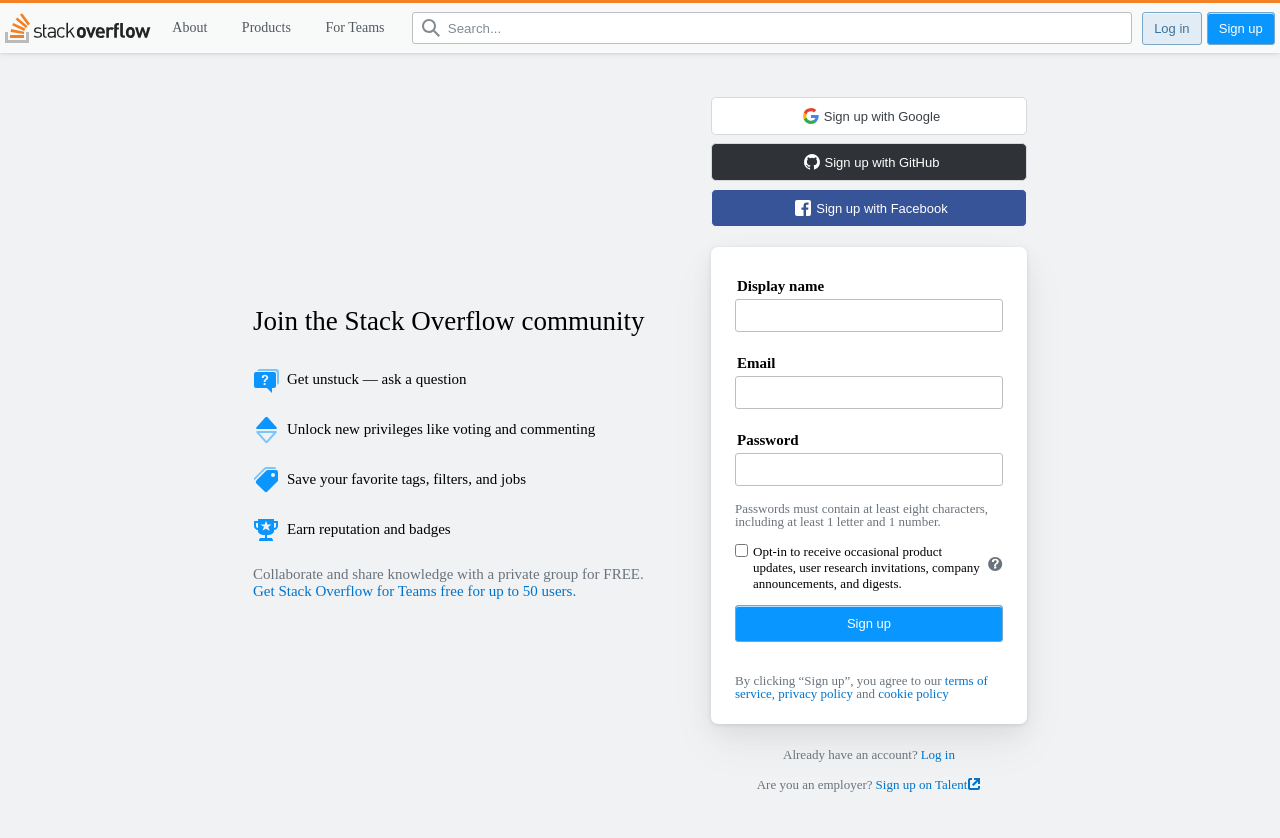
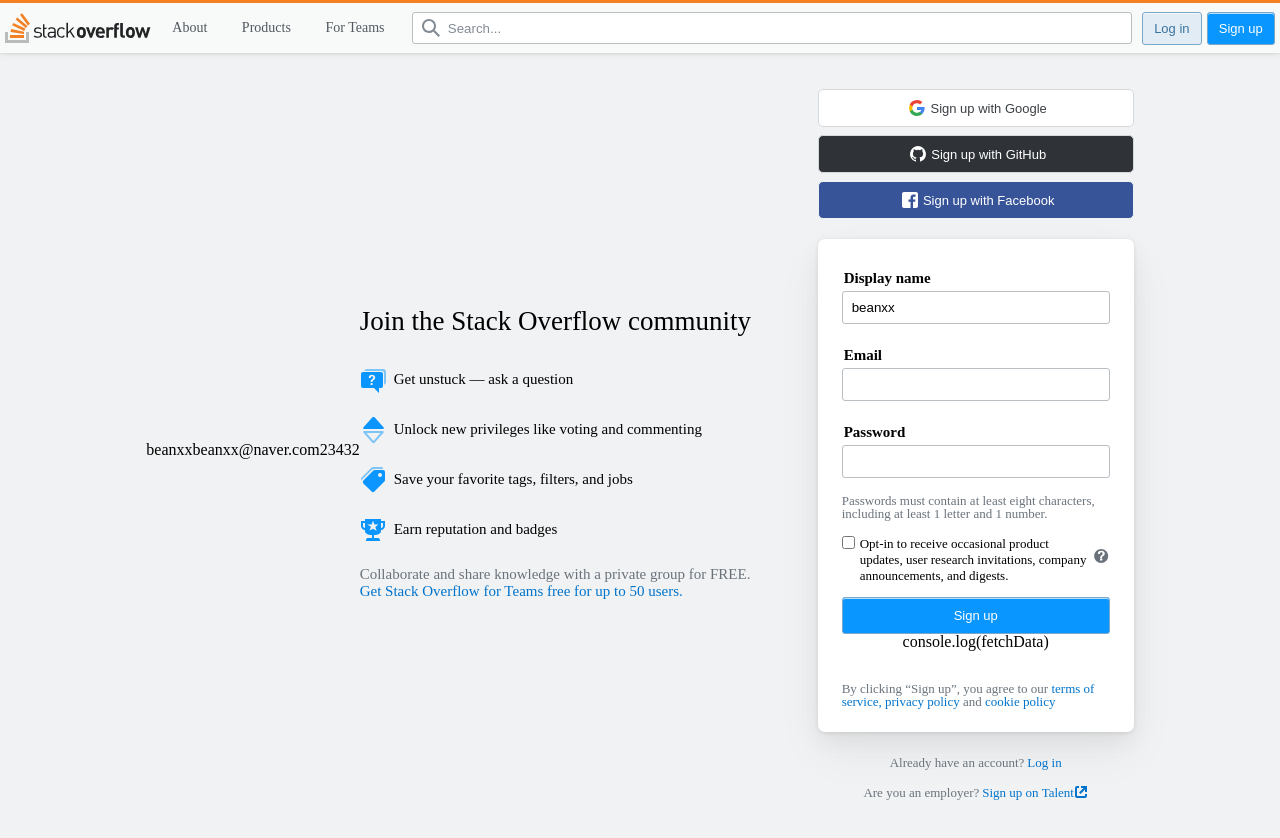
Before and after one commit to codestates-seb/seb39_pre_011, a React (Create React App) app in the folder client/: page /signup in a window 1280 px wide. Shown: the top 838 px of the page. Built offline with nearby package versions, Linux system fonts and the light colour scheme.

Commit message:
feat: signup zustand 적용

```diff
--- a/client/package.json
+++ b/client/package.json
@@ -14,7 +14,8 @@
     "react-scripts": "5.0.1",
     "styled-components": "^5.3.5",
     "styled-reset": "^4.4.2",
-    "web-vitals": "^2.1.4"
+    "web-vitals": "^2.1.4",
+    "zustand": "^4.1.1"
   },
   "scripts": {
     "start": "react-scripts start",
--- a/client/src/pages/SignUp.jsx
+++ b/client/src/pages/SignUp.jsx
@@ -14,10 +14,18 @@
 import { ReactComponent as FacebookImg } from "../assets/facebook.svg";
 import { ReactComponent as TalentImg } from "../assets/signupTalent.svg";
 import { ReactComponent as QuestionImg } from "../assets/questionmark.svg";
+import useStore from "../store";
 
 function SignUp() {
+  const fetchData = useStore((state) => state.fetch);
+
+  const { name, email, password, setName } = useStore((state) => state);
+  console.log(name);
   return (
     <Container>
+      <h1>{name}</h1>
+      <h1>{email}</h1>
+      <h1>{password}</h1>
       <LeftBox>
         <h1>Join the Stack Overflow community</h1>
         <InnerBox>
@@ -75,11 +83,12 @@
         </SNSBox>
         <SignupForm>
           <SignupContent>
-            <Input>Display name</Input>
+            <Input value={name} onChange={setName}>
+              Display name
+            </Input>
             <Input>Email</Input>
             <Input>Password</Input>
           </SignupContent>
-
           <Description>
             Passwords must contain at least eight characters, including at least
             1 letter and 1 number.
@@ -90,9 +99,10 @@
             invitations, company announcements, and digests.
             <QuestionImg />
           </CheckBox>
-          <ButtonPrimary width="268px" height="37px">
+          <ButtonPrimary width="268px" height="37px" onClick={fetchData}>
             Sign up
           </ButtonPrimary>
+          console.log(fetchData)
           <BottomDescription>
             By clicking “Sign up”, you agree to our
             <span> terms of service, privacy policy</span> and
--- /dev/null
+++ b/client/src/store.js
@@ -0,0 +1,31 @@
+import create from "zustand";
+import axios from "axios";
+import { devtools } from "zustand/middleware";
+
+const store = (set) => ({
+  user_id: "hello1",
+  name: "beanxx",
+  email: "beanxx@naver.com",
+  password: "23432",
+
+  // setName: (name) => set({ name }),
+  // setEmail: (email) => set({ email }),
+  // setPassword: (password) => set({ password }),
+
+  fetch: async () => {
+    try {
+      const response = await axios.get("https://localhost:3001/user");
+      set((state) => ({}));
+    } catch (err) {
+      set(() => ({ hasErrors: true, loading: false }));
+    }
+  },
+});
+
+// 개발 환경에선 상태를 Debugging
+// 배포 환경에선 Debugging 보여지지 않도록 분기 처리
+const useStore = create(
+  process.env.NODE_ENV !== "production" ? devtools(store) : store
+);
+
+export default useStore;
```
Also changed, not shown: 1 other file (tests, documents, lock files or other folders).
